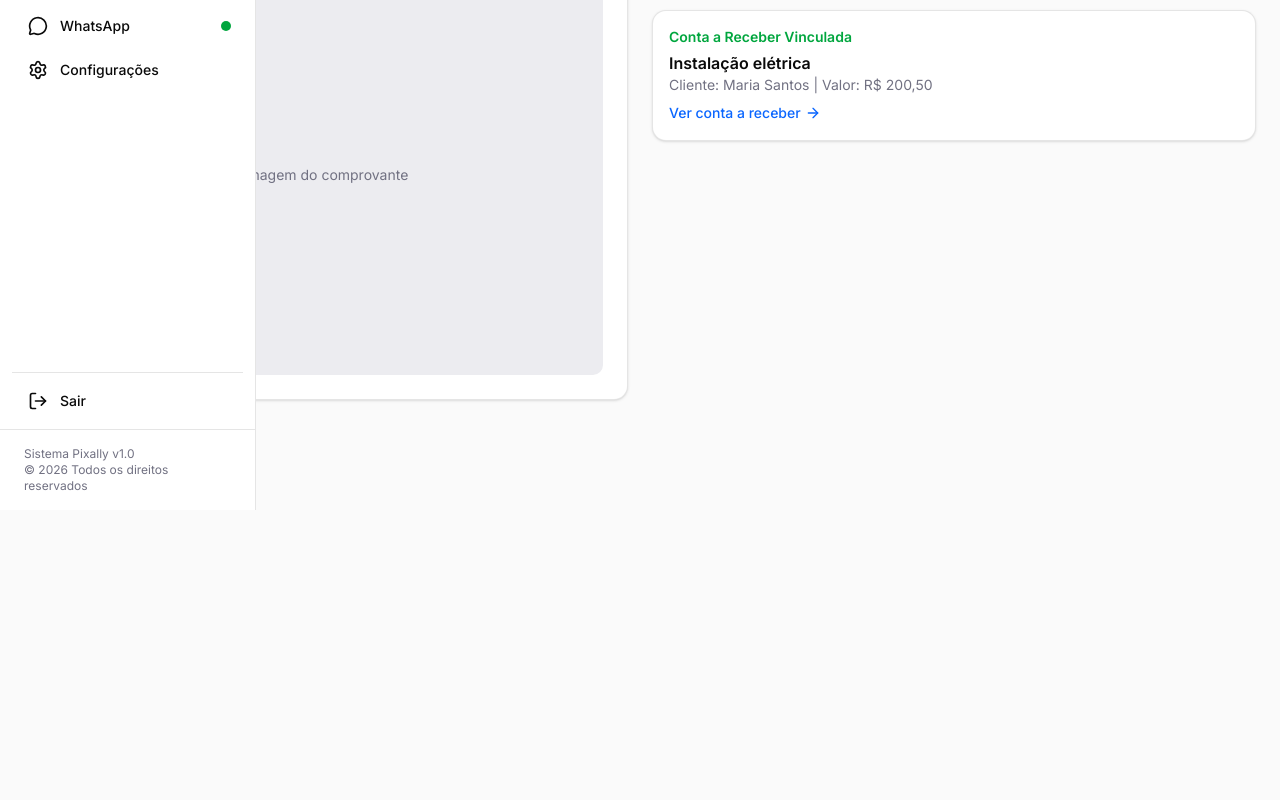
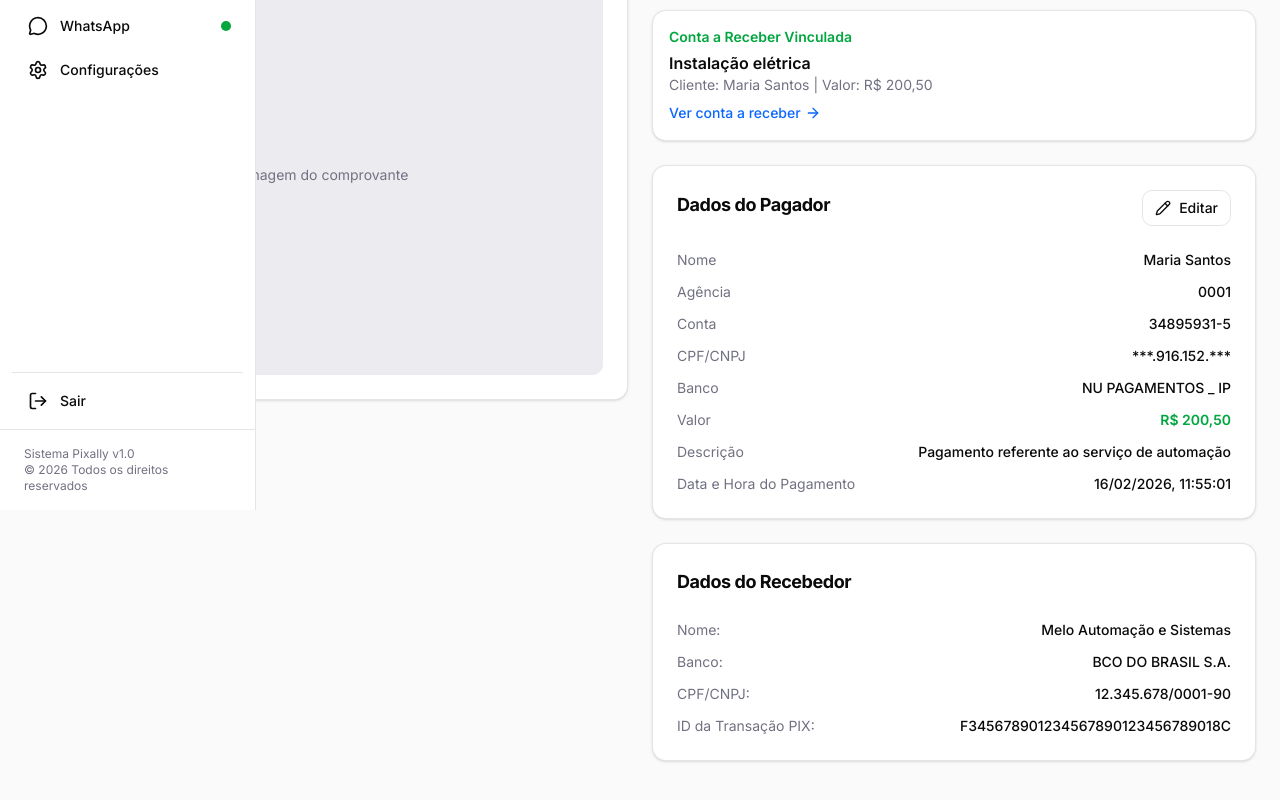
Before and after one commit to pixally-app/pixally-frontend, a Next.js app: page /receipts/1 in a window 1280 px wide. Shown: the part 290-1090 px from the top of the page. Before the commit the page ends 800 px from the top, so only its background shows below. Built offline with nearby package versions, Linux system fonts and the light colour scheme.

Commit message:
feat: add payer and receiver details with edit button

```diff
--- a/src/app/(main)/receipts/[id]/page.tsx
+++ b/src/app/(main)/receipts/[id]/page.tsx
@@ -1,9 +1,10 @@
 "use client";
 
 import Link from "next/link";
-import { ArrowLeft, ArrowRight } from "lucide-react";
+import { ArrowLeft, ArrowRight, Pencil } from "lucide-react";
 import { Card, CardContent, CardHeader, CardTitle } from "@/components/ui/card";
 import { Badge } from "@/components/ui/badge";
+import { Button } from "@/components/ui/button";
 
 export default function ReceiptDetailsPage({
   params,
@@ -72,6 +73,86 @@ export default function ReceiptDetailsPage({
               </Link>
             </CardContent>
           </Card>
+
+          <Card>
+            <CardHeader className="flex-row items-center justify-between">
+              <CardTitle className="text-lg font-bold">
+                Dados do Pagador
+              </CardTitle>
+              <Button variant="outline" size="sm">
+                <Pencil className="size-4" />
+                Editar
+              </Button>
+            </CardHeader>
+            <CardContent>
+              <dl className="space-y-3">
+                <div className="flex justify-between">
+                  <dt className="text-sm text-muted-foreground">Nome</dt>
+                  <dd className="text-sm font-medium">Maria Santos</dd>
+                </div>
+                <div className="flex justify-between">
+                  <dt className="text-sm text-muted-foreground">Agência</dt>
+                  <dd className="text-sm font-medium">0001</dd>
+                </div>
+                <div className="flex justify-between">
+                  <dt className="text-sm text-muted-foreground">Conta</dt>
+                  <dd className="text-sm font-medium">34895931-5</dd>
+                </div>
+                <div className="flex justify-between">
+                  <dt className="text-sm text-muted-foreground">CPF/CNPJ</dt>
+                  <dd className="text-sm font-medium">***.916.152.***</dd>
+                </div>
+                <div className="flex justify-between">
+                  <dt className="text-sm text-muted-foreground">Banco</dt>
+                  <dd className="text-sm font-medium">NU PAGAMENTOS _ IP</dd>
+                </div>
+                <div className="flex justify-between">
+                  <dt className="text-sm text-muted-foreground">Valor</dt>
+                  <dd className="text-sm font-semibold text-success">R$ 200,50</dd>
+                </div>
+                <div className="flex justify-between">
+                  <dt className="text-sm text-muted-foreground">Descrição</dt>
+                  <dd className="text-sm font-medium text-right max-w-[60%]">
+                    Pagamento referente ao serviço de automação
+                  </dd>
+                </div>
+                <div className="flex justify-between">
+                  <dt className="text-sm text-muted-foreground">Data e Hora do Pagamento</dt>
+                  <dd className="text-sm font-medium">16/02/2026, 11:55:01</dd>
+                </div>
+              </dl>
+            </CardContent>
+          </Card>
+
+          <Card>
+            <CardHeader>
+              <CardTitle className="text-lg font-bold">
+                Dados do Recebedor
+              </CardTitle>
+            </CardHeader>
+            <CardContent>
+              <dl className="space-y-3">
+                <div className="flex justify-between">
+                  <dt className="text-sm text-muted-foreground">Nome:</dt>
+                  <dd className="text-sm font-medium">Melo Automação e Sistemas</dd>
+                </div>
+                <div className="flex justify-between">
+                  <dt className="text-sm text-muted-foreground">Banco:</dt>
+                  <dd className="text-sm font-medium">BCO DO BRASIL S.A.</dd>
+                </div>
+                <div className="flex justify-between">
+                  <dt className="text-sm text-muted-foreground">CPF/CNPJ:</dt>
+                  <dd className="text-sm font-medium">12.345.678/0001-90</dd>
+                </div>
+                <div className="flex justify-between">
+                  <dt className="text-sm text-muted-foreground">ID da Transação PIX:</dt>
+                  <dd className="text-sm font-medium text-right max-w-[60%] break-all">
+                    F345678901234567890123456789018C
+                  </dd>
+                </div>
+              </dl>
+            </CardContent>
+          </Card>
         </div>
       </div>
     </div>
```
